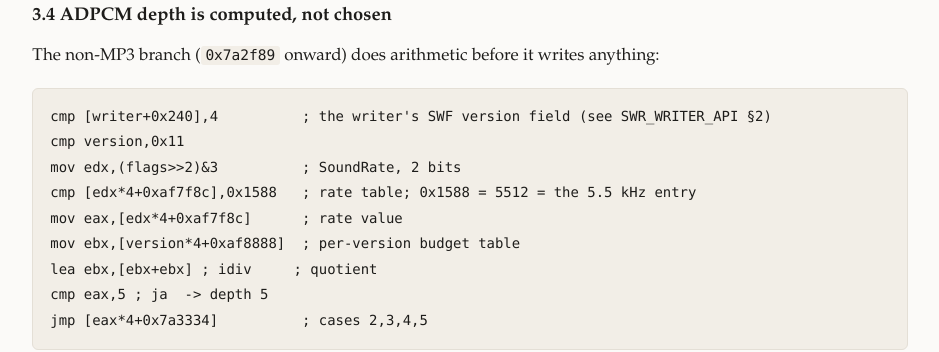
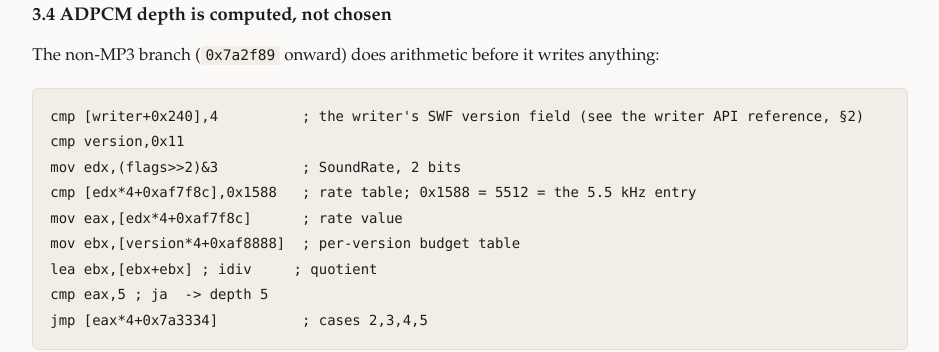
Before and after one commit to bezko/unflash, a Jekyll site: the page built from media.md, in a window 1280 px wide and 900 px high, scrolled down 3571 px. Shown: the part 152-504 px from the top of the window, without its empty margins (170-1109 px from the left). Built offline with Jekyll 4.4.1, drawn with Linux system fonts in a browser that asks for light colours.

Commit message:
Fix a mangled cross-reference in the media notes.
The writer-struct reference pointed at a filename abbreviation that does not exist;
link it to the published writer API instead.

````diff
--- a/media.md
+++ b/media.md
@@ -141,7 +141,7 @@ Three observations worth keeping:
 The non-MP3 branch (`0x7a2f89` onward) does arithmetic before it writes anything:
 
 ```
-cmp [writer+0x240],4          ; the writer's SWF version field (see SWR_WRITER_API §2)
+cmp [writer+0x240],4          ; the writer's SWF version field (see the writer API reference, §2)
 cmp version,0x11
 mov edx,(flags>>2)&3          ; SoundRate, 2 bits
 cmp [edx*4+0xaf7f8c],0x1588   ; rate table; 0x1588 = 5512 = the 5.5 kHz entry
````
